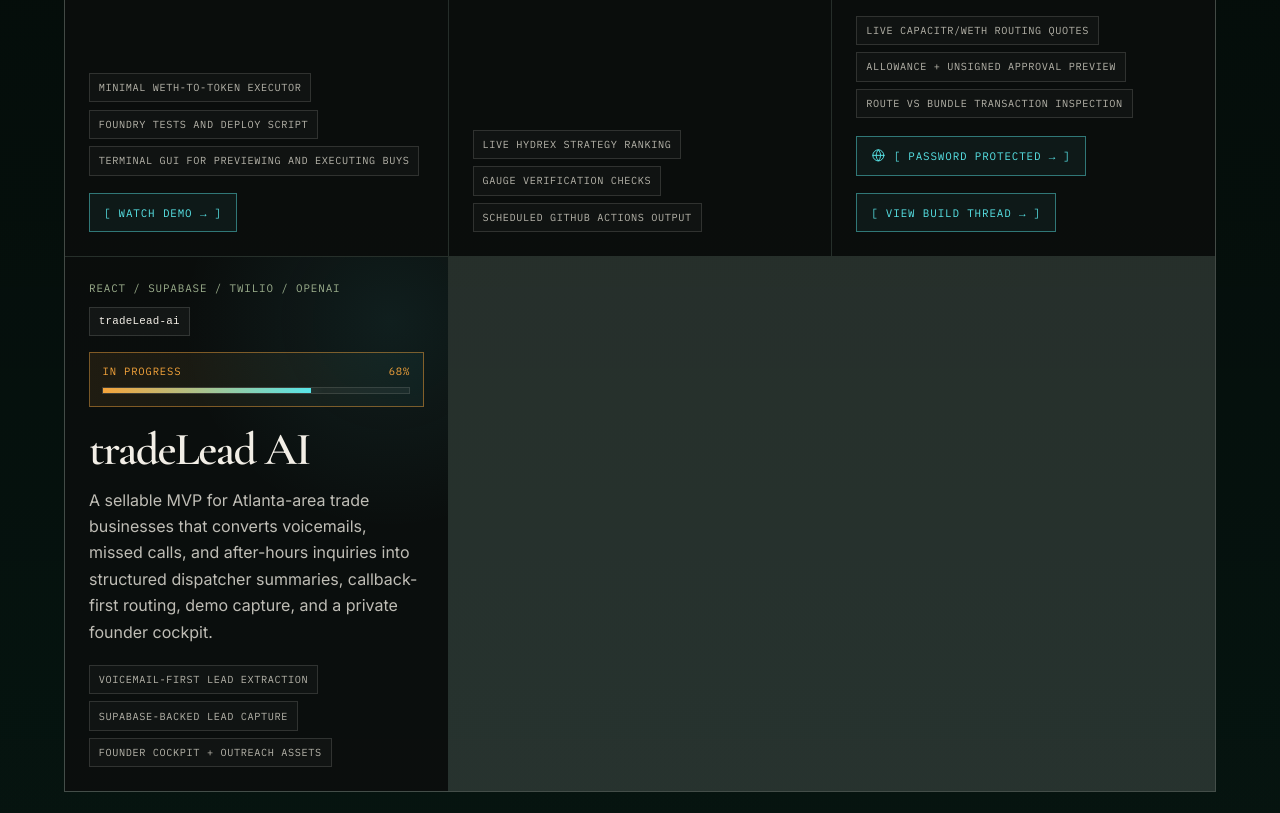
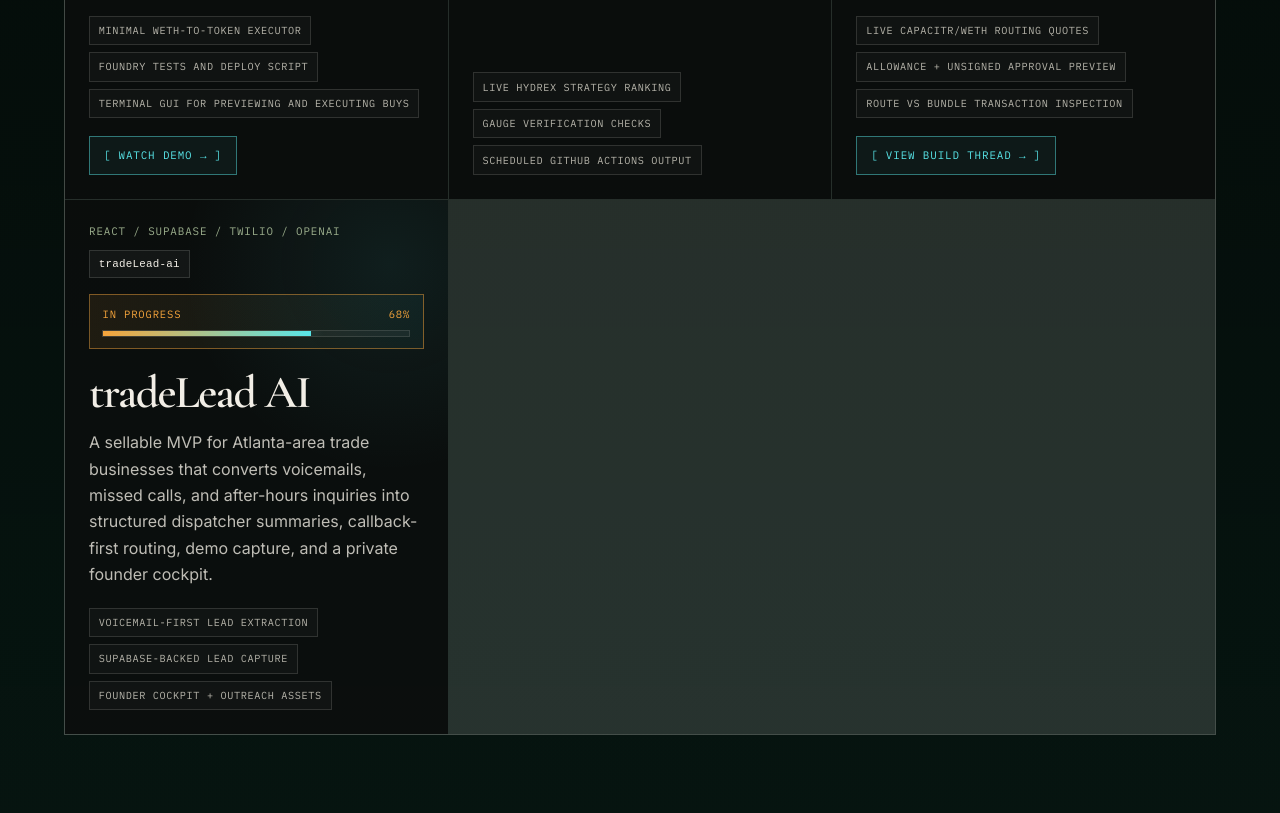
Before and after one commit to Syrexle/tariq-website, a React (Vite) app: page / in a window 1280 px wide. Shown: the part 3740-4553 px from the top of the page. Built offline with nearby package versions, Linux system fonts and the light colour scheme.

Commit message:
Remove Enso explorer site link

```diff
--- a/src/main.tsx
+++ b/src/main.tsx
@@ -255,7 +255,6 @@ const devProjects = [
     progress: 85,
     description: 'A local, read-only developer explorer for testing Enso on Base with CAPACITR: live token discovery and routing quotes, onchain allowance checks, unsigned approval previews, and signer-ready Route and Bundle calldata inspection.',
     highlights: ['Live CAPACITR/WETH routing quotes', 'Allowance + unsigned approval preview', 'Route vs Bundle transaction inspection'],
-    liveUrl: 'https://enso-capacitr-explorer.vercel.app',
     postUrl: 'https://x.com/0x_Tariq/status/2083603771716747724?s=20',
   },
   {
```
